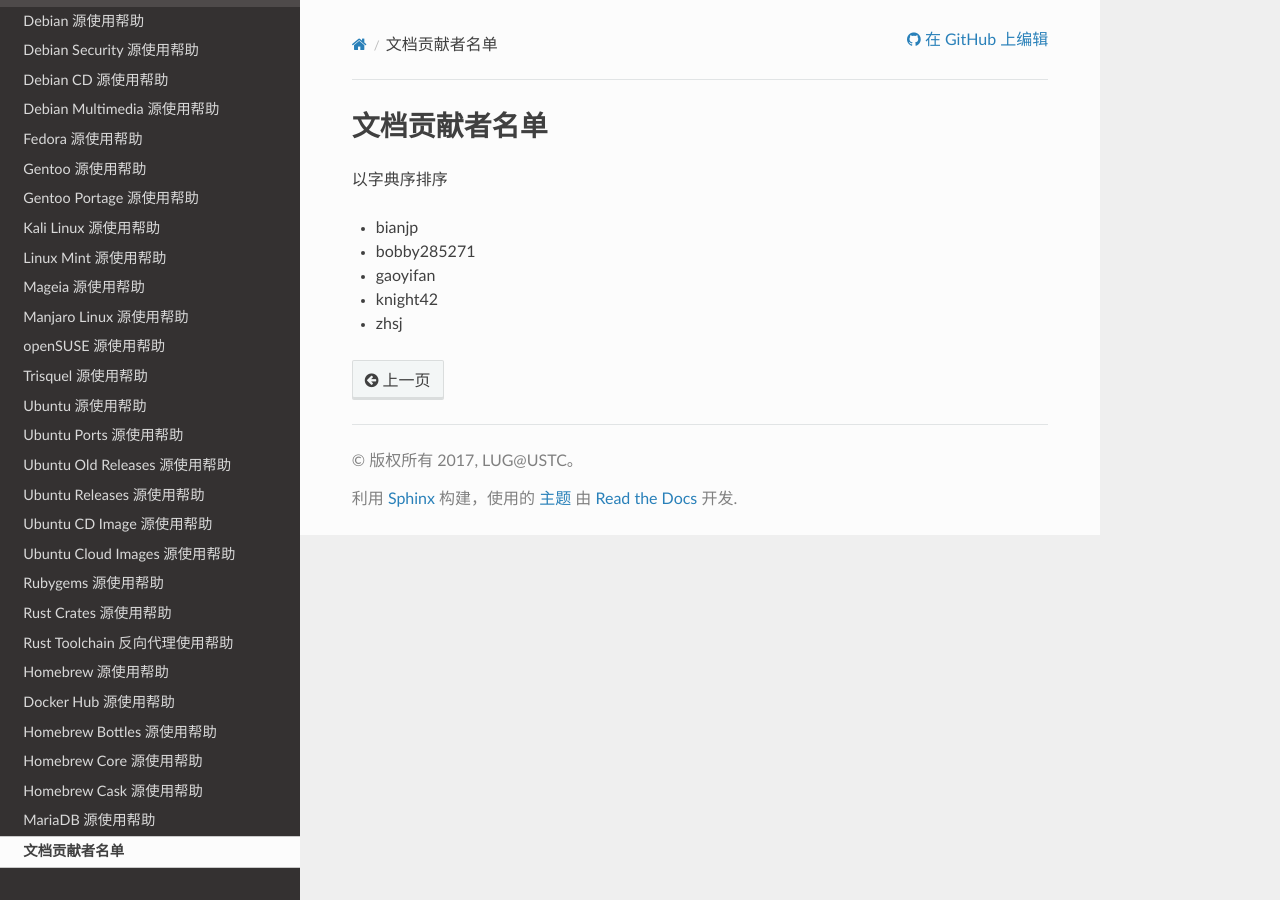
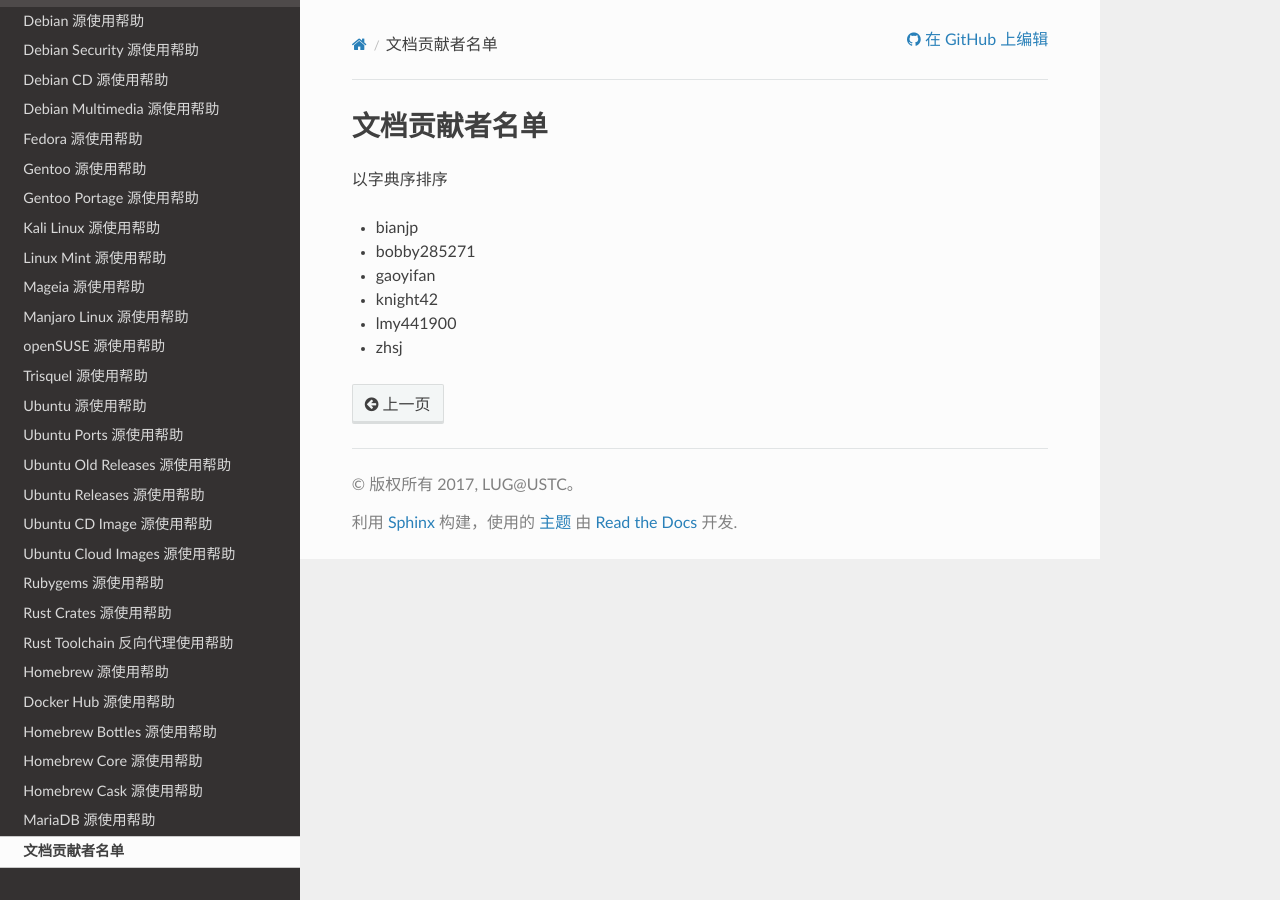
Before and after one commit to ustclug/mirrorhelp, a Sphinx documentation site: the page built from source/contributor.rst, in a window 1280 px wide. Built offline with Sphinx 7.4.7 and the Read the Docs theme 2.0.0, drawn with Linux system fonts in a browser that asks for light colours; pages that are not in the unit, such as notebooks, are missing from menus.

Commit message:
Add contributor

```diff
--- a/source/contributor.rst
+++ b/source/contributor.rst
@@ -8,4 +8,5 @@
 * bobby285271
 * gaoyifan
 * knight42
+* lmy441900
 * zhsj
```
